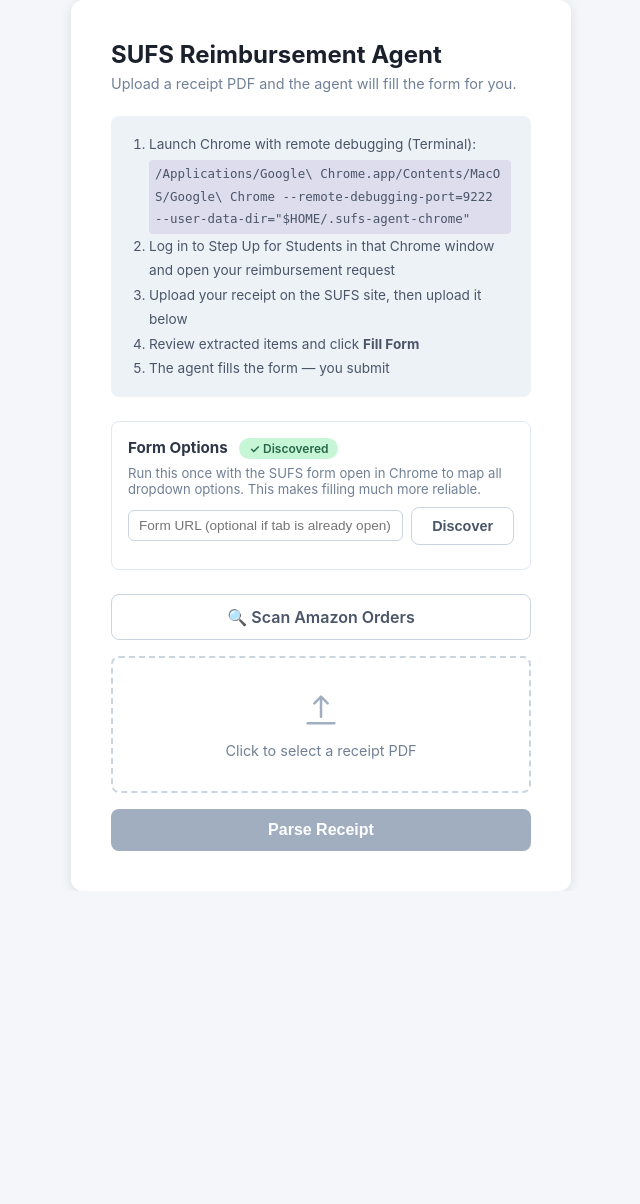
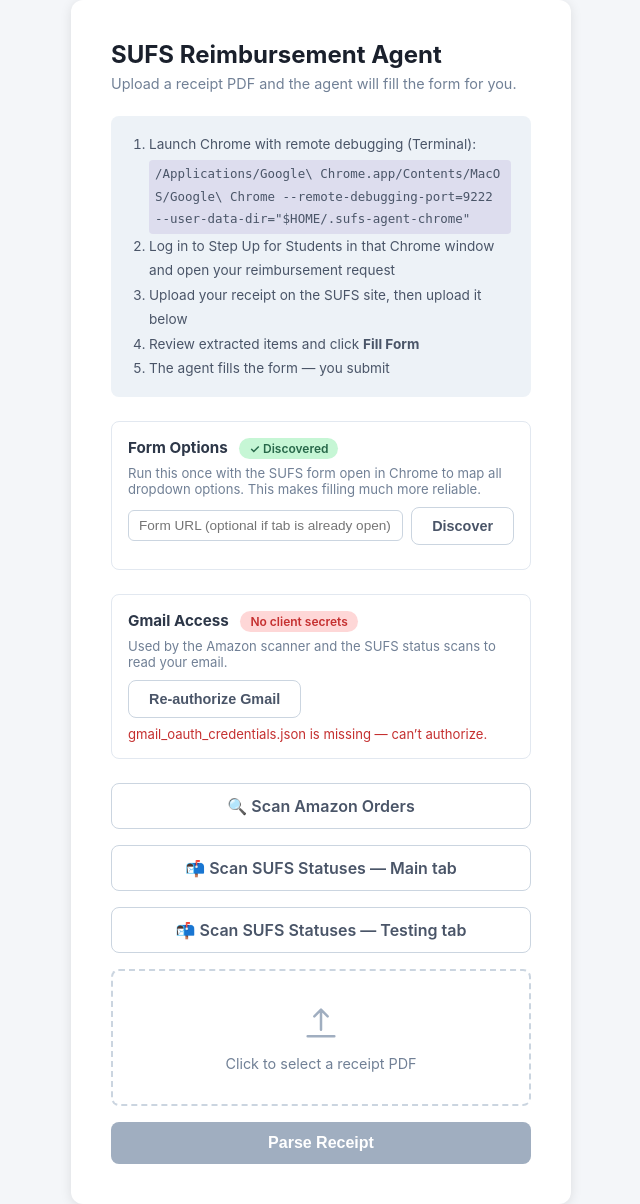
Before and after one commit to bnlbrght31/step_up_tool, a Flask app: page / in a window 1280 px wide. Shown: the whole page, without its empty margins (319-959 px from the left). Before the commit the page ends 851 px from the top, so only its background shows below. Run offline with Flask 3, Linux system fonts and the light colour scheme.

Commit message:
Add Gmail re-auth, SUFS status-scan UI, launcher, and shared port
- Gmail Access panel + /gmail/status & /gmail/auth so the token can be
  re-authorized from the web UI instead of the CLI. Shared logic in
  src/gmail_auth.py (also reused by authorize_gmail.py).
- "Scan SUFS Statuses" buttons (main + testing tabs): scan Gmail, preview
  the proposed date/status updates, and write only on confirm
  (src/status_scan.py, templates/sufs_status.html).
- Desktop launcher: launch.command + assets to build a custom-icon .app;
  starts the app, launches the remote-debugging Chrome, opens the UI in it.
- Move the app off 5050 (collided with nfl_pickem) to 5054, read from the new
  shared/ports.py registry; launcher is now identity-aware.

Co-Authored-By: Claude Opus 4.8 <noreply@anthropic.com>

```diff
--- a/main.py
+++ b/main.py
@@ -11,6 +11,7 @@ load_dotenv()
 
 from src.amazon_scanner import load_last_scan, save_last_scan, scan_amazon_orders
 from src.browser_agent import discover_form_options, fill_form, inspect_form_elements, load_form_options
+from src.gmail_auth import reauthorize as gmail_reauthorize, token_status as gmail_token_status
 from src.models import LineItem
 from src.pdf_downloader import download_invoices
 from src.receipt_parser import parse_receipt
@@ -132,6 +133,62 @@ def log_submission():
         return jsonify({"error": str(e)}), 500
 
 
+@app.route("/gmail/status")
+def gmail_status():
+    """Report whether the Gmail token is authorized / expired / missing."""
+    return jsonify(gmail_token_status())
+
+
+@app.route("/gmail/auth", methods=["POST"])
+def gmail_auth():
+    """
+    Run the interactive Gmail OAuth flow. This opens a browser tab for the
+    Google consent screen and blocks until you finish (or it times out).
+    """
+    try:
+        email = gmail_reauthorize(timeout_seconds=300)
+        return jsonify({"success": True, "email": email})
+    except FileNotFoundError as e:
+        return jsonify({"error": str(e)}), 400
+    except Exception as e:
+        return jsonify({"error": f"Authorization did not complete: {e}"}), 500
+
+
+@app.route("/sufs-scan/<tab>")
+def sufs_scan(tab):
+    from src.status_scan import TAB_META
+    if tab not in TAB_META:
+        return redirect(url_for("index"))
+    return render_template("sufs_status.html", tab=tab, meta=TAB_META[tab])
+
+
+@app.route("/sufs-scan/<tab>/preview", methods=["POST"])
+def sufs_scan_preview(tab):
+    from src.status_scan import PREVIEW
+    if tab not in PREVIEW:
+        return jsonify({"error": "Unknown tab."}), 400
+    overwrite = bool((request.get_json() or {}).get("overwrite"))
+    try:
+        return jsonify(PREVIEW[tab](overwrite=overwrite))
+    except Exception as e:
+        return jsonify({"error": f"{e}  (if this is an auth error, re-authorize Gmail on the home page)"}), 500
+
+
+@app.route("/sufs-scan/<tab>/apply", methods=["POST"])
+def sufs_scan_apply(tab):
+    from src.status_scan import APPLY
+    if tab not in APPLY:
+        return jsonify({"error": "Unknown tab."}), 400
+    updates = (request.get_json() or {}).get("updates", [])
+    if not updates:
+        return jsonify({"error": "No updates to write."}), 400
+    try:
+        written = APPLY[tab](updates)
+        return jsonify({"success": True, "written": written})
+    except Exception as e:
+        return jsonify({"error": str(e)}), 500
+
+
 @app.route("/scan")
 def scan():
     return render_template("scan.html")
@@ -184,5 +241,20 @@ def scan_pdfs():
         return jsonify({"error": str(e)}), 500
 
 
+def _app_port(default=5054):
+    """Resolve the HTTP port from the shared registry ($PORT still wins)."""
+    import sys
+    for parent in Path(__file__).resolve().parents:
+        if (parent / "shared" / "ports.py").exists():
+            sys.path.insert(0, str(parent / "shared"))
+            try:
+                from ports import get_port
+                return get_port("step_up_tool", default=default)
+            except Exception:
+                break
+    return int(os.environ.get("PORT", default))
+
+
 if __name__ == "__main__":
-    app.run(debug=True, port=5050)
+    # threaded so a blocking OAuth flow (/gmail/auth) doesn't freeze the UI
+    app.run(debug=True, port=_app_port(), threaded=True)
--- /dev/null
+++ b/src/gmail_auth.py
@@ -0,0 +1,91 @@
+"""
+Gmail OAuth helpers shared by the web app and the CLI.
+
+- token_status(): report whether token.json is authorized / expired / missing
+  (and silently refresh it if it's merely expired but still refreshable).
+- reauthorize(): run the interactive browser OAuth flow and (re)write token.json.
+
+Paths are relative to the working directory (the project folder), matching the
+rest of the project (service_account.json, etc.).
+"""
+
+import os
+from pathlib import Path
+
+SCOPES = ["https://www.googleapis.com/auth/gmail.readonly"]
+OAUTH_CREDS_FILE = os.environ.get("GMAIL_OAUTH_CREDS_FILE", "gmail_oauth_credentials.json")
+TOKEN_FILE = os.environ.get("GMAIL_TOKEN_FILE", "token.json")
+
+
+def _load_creds():
+    from google.oauth2.credentials import Credentials
+    if not Path(TOKEN_FILE).exists():
+        return None
+    return Credentials.from_authorized_user_file(TOKEN_FILE, SCOPES)
+
+
+def _email(creds):
+    """Best-effort: which Gmail account this token belongs to (None on any error)."""
+    try:
+        from googleapiclient.discovery import build
+        svc = build("gmail", "v1", credentials=creds, cache_discovery=False)
+        return svc.users().getProfile(userId="me").execute().get("emailAddress")
+    except Exception:
+        return None
+
+
+def token_status() -> dict:
+    """
+    Return {"state": ..., "email": ..., "detail": ...}.
+
+    state is one of:
+      authorized — token.json is valid (refreshed in place if needed)
+      expired    — token exists but is revoked/expired and cannot refresh
+      missing    — no token.json yet (never authorized)
+      no_creds   — gmail_oauth_credentials.json is missing (can't authorize)
+      error      — token.json is present but unreadable
+    """
+    if not Path(OAUTH_CREDS_FILE).exists():
+        return {"state": "no_creds", "detail": f"{OAUTH_CREDS_FILE} not found"}
+
+    try:
+        creds = _load_creds()
+    except Exception as e:
+        return {"state": "error", "detail": str(e)}
+
+    if creds is None:
+        return {"state": "missing", "detail": "No token.json yet — needs first authorization"}
+
+    if creds.valid:
+        return {"state": "authorized", "email": _email(creds)}
+
+    if creds.expired and creds.refresh_token:
+        from google.auth.transport.requests import Request
+        try:
+            creds.refresh(Request())
+            Path(TOKEN_FILE).write_text(creds.to_json())
+            return {"state": "authorized", "email": _email(creds)}
+        except Exception as e:
+            return {"state": "expired", "detail": str(e)}
+
+    return {"state": "expired", "detail": "Token is invalid and cannot be refreshed"}
+
+
+def reauthorize(timeout_seconds: int = 300) -> str | None:
+    """
+    Run the interactive OAuth flow (opens a browser), write token.json, and
+    return the authorized email (best-effort). Raises FileNotFoundError if the
+    OAuth client secrets file is missing.
+    """
+    from google_auth_oauthlib.flow import InstalledAppFlow
+    if not Path(OAUTH_CREDS_FILE).exists():
+        raise FileNotFoundError(f"{OAUTH_CREDS_FILE} not found")
+    flow = InstalledAppFlow.from_client_secrets_file(OAUTH_CREDS_FILE, SCOPES)
+    creds = flow.run_local_server(
+        port=0,
+        open_browser=True,
+        timeout_seconds=timeout_seconds,
+        success_message="Gmail authorized. You can close this tab and return to the SUFS app.",
+    )
+    Path(TOKEN_FILE).write_text(creds.to_json())
+    return _email(creds)
--- a/templates/index.html
+++ b/templates/index.html
@@ -73,7 +73,22 @@
       <div id="discover-status"></div>
     </div>
 
-    <a href="/scan" class="btn btn-outline btn-block" style="text-align:center;text-decoration:none;display:block;margin-bottom:16px;">🔍 Scan Amazon Orders</a>
+    <!-- Gmail Access -->
+    <div class="discover-section">
+      <h2>
+        Gmail Access
+        <span class="badge pending" id="gmail-badge">Checking…</span>
+      </h2>
+      <p id="gmail-desc">Used by the Amazon scanner and the SUFS status scans to read your email.</p>
+      <div class="discover-row">
+        <button class="btn btn-outline" id="gmail-auth-btn" onclick="authorizeGmail()">Re-authorize Gmail</button>
+      </div>
+      <div id="gmail-status" style="margin-top:8px;font-size:.82rem;"></div>
+    </div>
+
+    <a href="/scan" class="btn btn-outline btn-block" style="text-align:center;text-decoration:none;display:block;margin-bottom:10px;">🔍 Scan Amazon Orders</a>
+    <a href="/sufs-scan/main" class="btn btn-outline btn-block" style="text-align:center;text-decoration:none;display:block;margin-bottom:10px;">📬 Scan SUFS Statuses — Main tab</a>
+    <a href="/sufs-scan/testing" class="btn btn-outline btn-block" style="text-align:center;text-decoration:none;display:block;margin-bottom:16px;">📬 Scan SUFS Statuses — Testing tab</a>
 
     {% if error %}
     <div class="error">{{ error }}</div>
@@ -101,6 +116,75 @@
       btn.textContent = 'Parsing…'; btn.disabled = true;
     });
 
+    const gmailBadge = document.getElementById('gmail-badge');
+    const gmailStatus = document.getElementById('gmail-status');
+    const gmailBtn = document.getElementById('gmail-auth-btn');
+
+    function setBadge(text, ok) {
+      gmailBadge.textContent = text;
+      gmailBadge.className = 'badge ' + (ok ? 'done' : 'pending');
+    }
+
+    async function refreshGmailStatus() {
+      try {
+        const res = await fetch('/gmail/status');
+        const d = await res.json();
+        if (d.state === 'authorized') {
+          setBadge('✓ Authorized', true);
+          gmailStatus.className = 'ok';
+          gmailStatus.style.color = '#276749';
+          gmailStatus.textContent = d.email ? ('Signed in as ' + d.email) : 'Signed in.';
+          gmailBtn.textContent = 'Re-authorize Gmail';
+        } else if (d.state === 'no_creds') {
+          setBadge('No client secrets', false);
+          gmailStatus.style.color = '#c53030';
+          gmailStatus.textContent = 'gmail_oauth_credentials.json is missing — can’t authorize.';
+          gmailBtn.disabled = true;
+        } else {
+          // expired / missing / error
+          setBadge(d.state === 'missing' ? 'Not authorized' : 'Needs sign-in', false);
+          gmailStatus.style.color = '#c53030';
+          gmailStatus.textContent = d.state === 'missing'
+            ? 'Not authorized yet — click below to sign in.'
+            : 'Token expired or revoked — click below to re-authorize.';
+          gmailBtn.textContent = d.state === 'missing' ? 'Authorize Gmail' : 'Re-authorize Gmail';
+        }
+      } catch (e) {
+        setBadge('Unknown', false);
+        gmailStatus.style.color = '#c53030';
+        gmailStatus.textContent = 'Could not check status: ' + e.message;
+      }
+    }
+
+    async function authorizeGmail() {
+      gmailBtn.disabled = true;
+      const original = gmailBtn.textContent;
+      gmailBtn.textContent = 'Waiting for browser…';
+      gmailStatus.style.color = '#4a5568';
+      gmailStatus.textContent = 'A Google sign-in tab should open. Approve access there, then come back.';
+      try {
+        const res = await fetch('/gmail/auth', { method: 'POST' });
+        const d = await res.json();
+        if (d.success) {
+          gmailStatus.style.color = '#276749';
+          gmailStatus.textContent = '✓ Authorized' + (d.email ? ' as ' + d.email : '') + '.';
+          setBadge('✓ Authorized', true);
+        } else {
+          gmailStatus.style.color = '#c53030';
+          gmailStatus.textContent = 'Error: ' + (d.error || 'authorization failed');
+        }
+      } catch (e) {
+        gmailStatus.style.color = '#c53030';
+        gmailStatus.textContent = 'Network error: ' + e.message;
+      } finally {
+        gmailBtn.disabled = false;
+        gmailBtn.textContent = original;
+        refreshGmailStatus();
+      }
+    }
+
+    refreshGmailStatus();
+
     async function discoverOptions() {
       const status = document.getElementById('discover-status');
       const url = document.getElementById('discover-url').value.trim();
```
Also changed, not shown: assets/make_icon.py (added, +68 -0 lines), authorize_gmail.py (+4 -10 lines), src/status_scan.py (added, +168 -0 lines), templates/sufs_status.html (added, +141 -0 lines), README.md, assets/icon.png (added), 4 other files.
